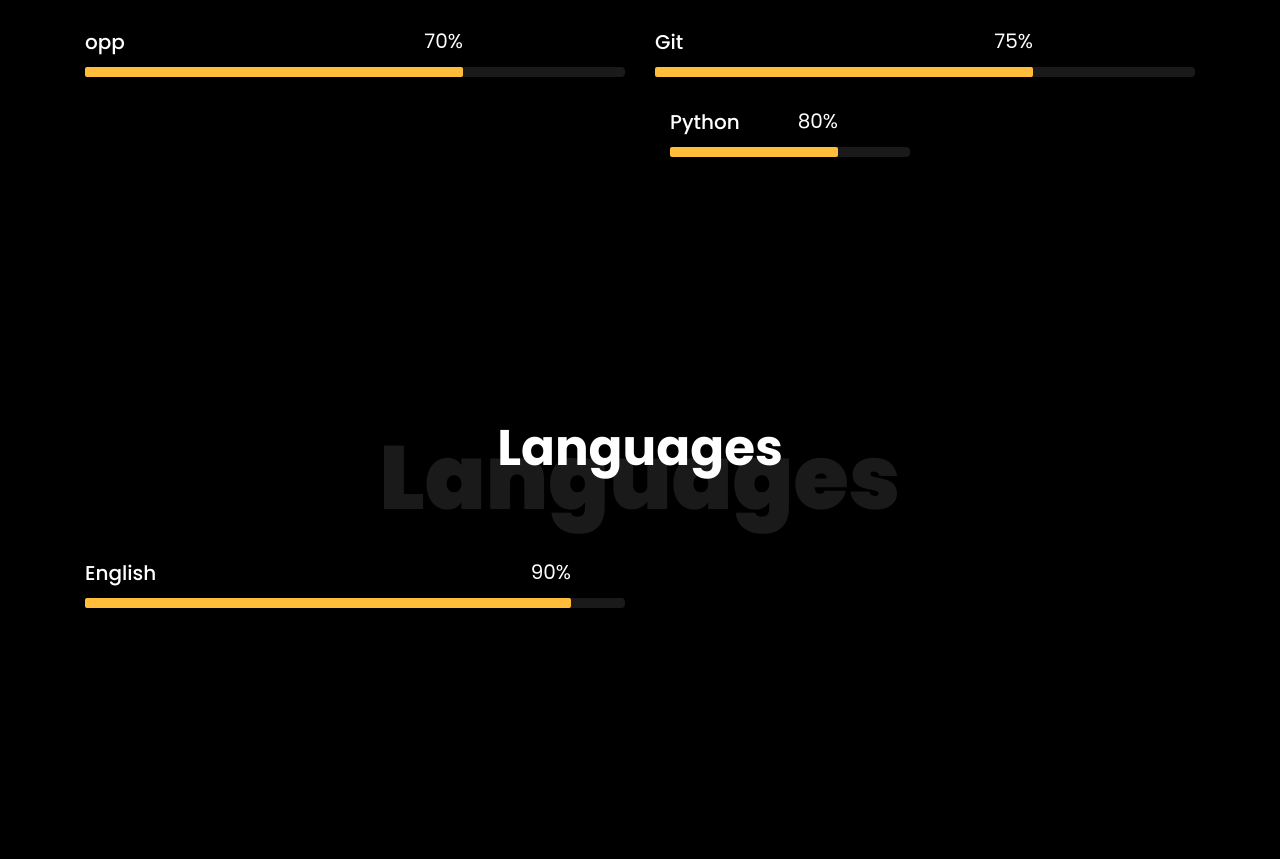
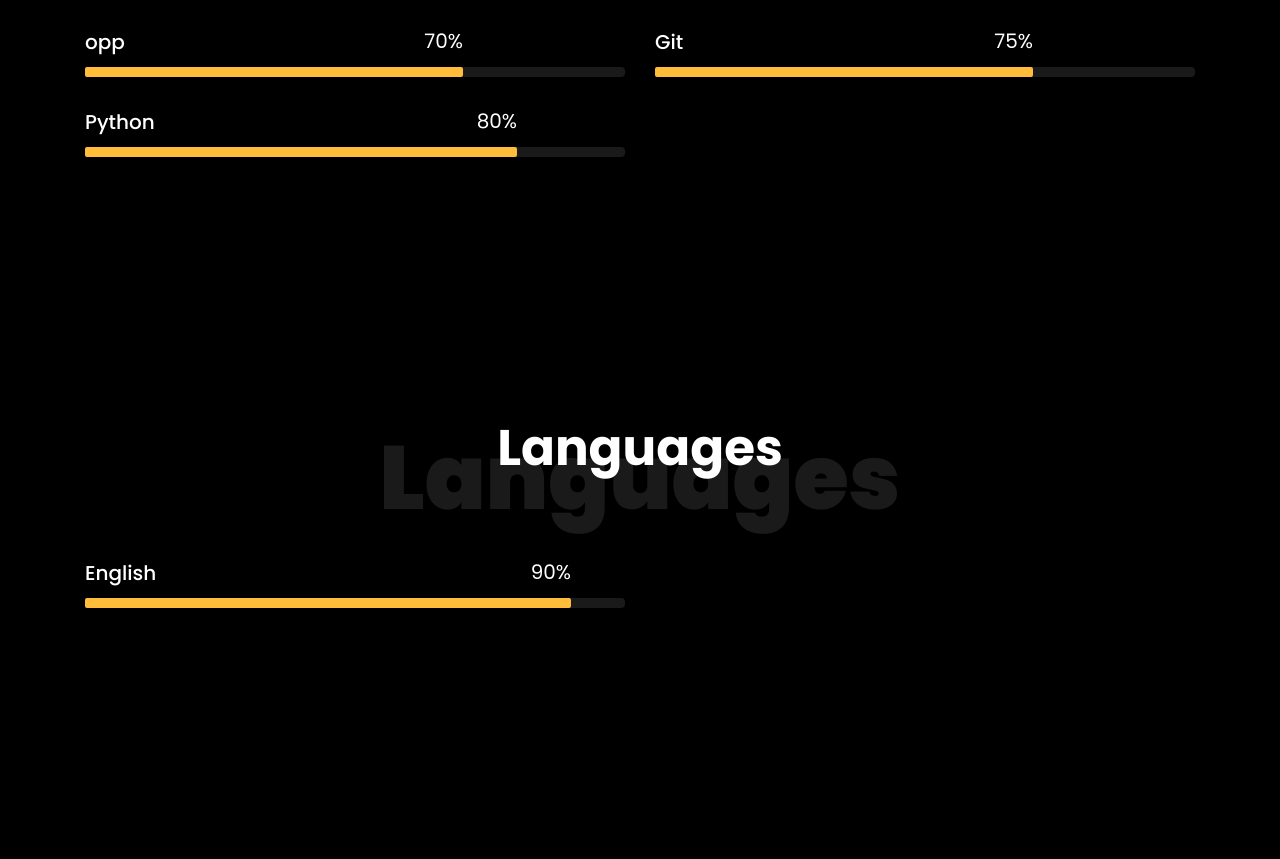
Before and after one commit to waleed-331/Waleed-Ahmad, a plain HTML site: page index.html in a window 1280 px wide. Shown: the part 2798-3657 px from the top of the page. Drawn offline with Linux system fonts and the light colour scheme; files whose address does not match are found by name.

Commit message:
Update index.html

```diff
--- a/index.html
+++ b/index.html
@@ -276,20 +276,20 @@
 							  	</div>
 							</div>
 						</div>
-
-<div class="col-md-6 animate-box">
+					</div>
+					<div class="col-md-6 animate-box">
 						<div class="progress-wrap ftco-animate">
 							<h3>Python</h3>
 							<div class="progress">
-							 	<div class="progress-bar color-6" role="progressbar" aria-valuenow="70"
-							  	aria-valuemin="0" aria-valuemax="100" style="width:70%">
+							 	<div class="progress-bar color-6" role="progressbar" aria-valuenow="80"
+							  	aria-valuemin="0" aria-valuemax="100" style="width:80%">
 							    <span>80%</span>
 							  	</div>
 							</div>
 						</div>
 					</div>
-					</div>
 				</div>
+
 				</div>
 				</div>
 				</div>
```
